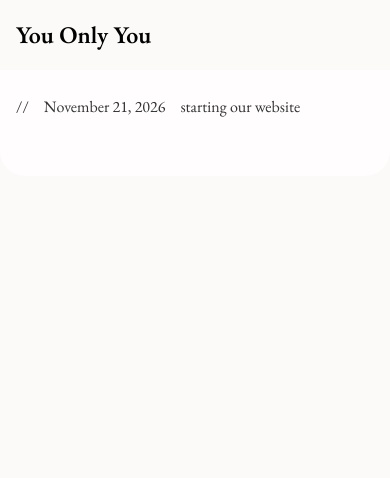
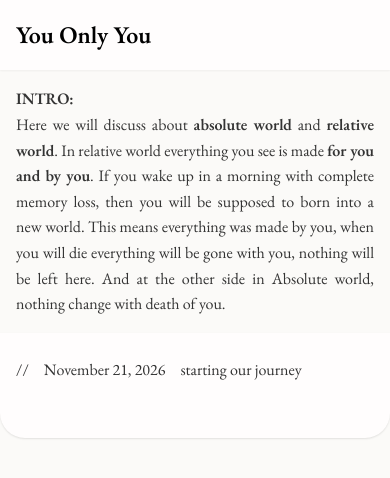
Before and after one commit to deepakkotary/YOY, a plain HTML site: page index.html in a window 390 px wide. Drawn offline with nearby package versions, Linux system fonts and the light colour scheme.

Commit message:
make some changes

```diff
--- a/index.html
+++ b/index.html
@@ -28,6 +28,11 @@
 
     }
 
+    a {
+      text-decoration: none;
+      color: inherit;
+    }
+
    footer {
       max-width: 900px;
       margin: 0 auto;
@@ -39,10 +44,26 @@
     }
 
     @media (max-width: 600px) {
+/* styling to header*/
+header{
+  background-color: #fffdfd;
+ box-shadow: rgba(0, 0, 0, 0.05) 0px 1px 2px 0px;
+}
+
+/*styling to main*/
+
+main{
+  padding: 1rem;
+}
+p{
+  text-align: justify;
+}
+
       footer {
         padding: 1.5rem 1rem;
         background-color: #fffdfd;
         border-radius: 0px 0px 25px 25px ;
+        box-shadow: rgba(0, 0, 0, 0.1) 0px 1px 2px 0px;
       }
       .newChanges {
 
@@ -54,16 +75,36 @@
   </style>
 </head>
 <body>
+  <!-- header of this site-->
   <header>
-    <h2>You Only You</h2>
+    <h2>
+     <a href="/"> You Only You</a>
+    </h2>
   </header>
+  <!--main content of this site-->
+  <main>
+   <div class="intro">
+     <heading class="heading">
+      <h4>INTRO:</h4>
+    </heading>
+    <p>
+       Here we will discuss about <b>absolute world</b> and <b>relative world</b>.
+In relative world everything you see is made <b>for you and by you</b>. If you wake up in a morning with complete  memory
+loss, then you will be supposed to born into a  new world. This means everything was made by you, when
+you will die everything will be gone with you, nothing will be left here.
 
+And at the other side in Absolute world, nothing change with death of you.
+    </p>
+   </div>
+
+    </main>
+<!-- footer of this site-->
   <footer>
     <section id="changes">
  <div class="newChanges">
     <div class="slashes">//</div>
 <div class="date">November 21, 2026</div>
-<div class="myChange">starting our website</div>
+<div class="myChange">starting our journey</div>
    </div>
     </section>
   </footer>
```
Also changed, not shown: yoy.txt (added).
